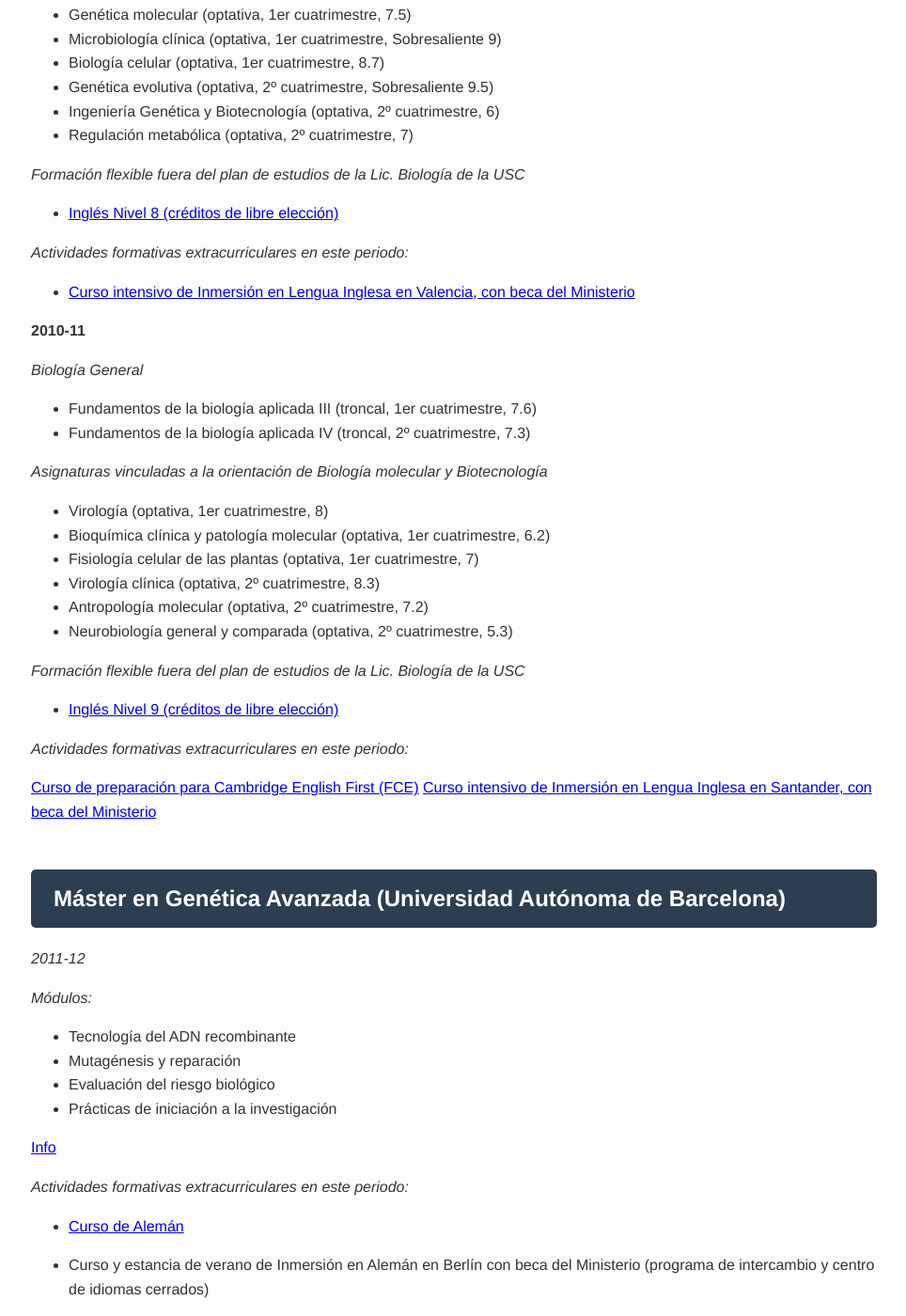
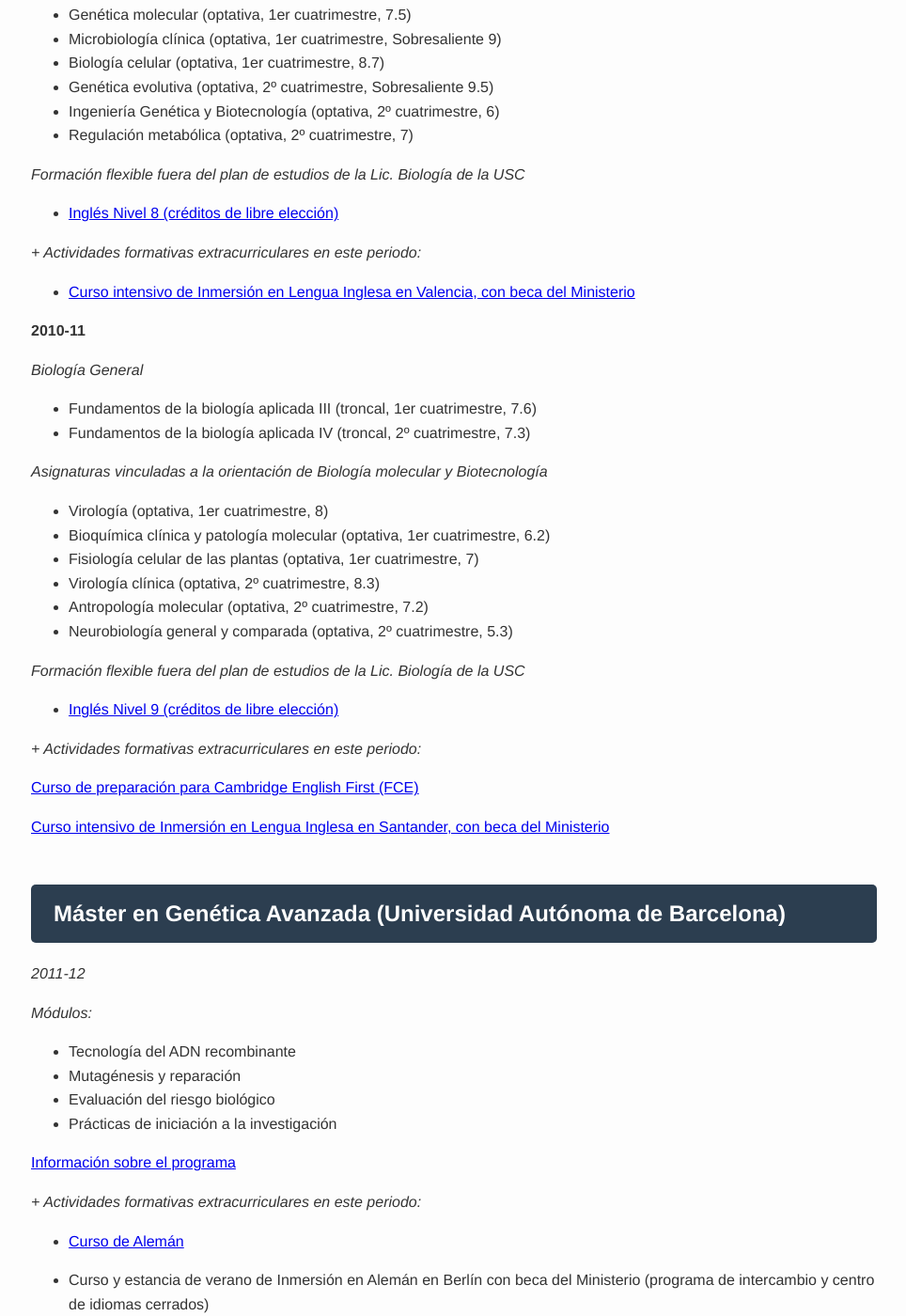
Before and after one commit to albafsanles/albafsanles.github.io, a Jekyll site: the page built from assets/subjects.md, in a window 1280 px wide and 1400 px high, scrolled down 3998 px. Shown: the whole window at 94% size, without its empty margins (157-1121 px from the left). Built offline with Jekyll 4.4.1, drawn with Linux system fonts in a browser that asks for light colours; some of the changed text lies outside the part shown.

Commit message:
Update subjects.md

```diff
--- a/assets/subjects.md
+++ b/assets/subjects.md
@@ -127,7 +127,7 @@ _Formación flexible fuera del plan de estudios de la Lic. Biología de la USC_
 
 
 
-_Actividades formativas extracurriculares en este periodo:_
+_+ Actividades formativas extracurriculares en este periodo:_
 
 - Curso de verano de Inmersión en Lengua Inglesa en Londres (programa de intercambio y centro de idiomas cerrados)
 
@@ -155,7 +155,7 @@ _Formación flexible fuera del plan de estudios de la Lic. Biología de la USC_
 
 
 
-_Actividades formativas extracurriculares en este periodo:_
+_+ Actividades formativas extracurriculares en este periodo:_
 
 - [Curso intensivo de Inmersión en Lengua Inglesa en Valencia, con beca del Ministerio](https://www.uimp.es/actividades-academicas/cursos-de-inmersion-en-ingles/curso-para-estudiantes.html)
 
@@ -181,9 +181,10 @@ _Formación flexible fuera del plan de estudios de la Lic. Biología de la USC_
 
 
 
-_Actividades formativas extracurriculares en este periodo:_
+_+ Actividades formativas extracurriculares en este periodo:_
 
 [Curso de preparación para Cambridge English First (FCE)](https://www.cambridgeenglish.org/exams-and-tests/first/)
+
 [Curso intensivo de Inmersión en Lengua Inglesa en Santander, con beca del Ministerio](https://www.uimp.es/actividades-academicas/cursos-de-inmersion-en-ingles/curso-para-estudiantes.html)
 
 
@@ -196,11 +197,11 @@ _Módulos:_
 - Evaluación del riesgo biológico
 - Prácticas de iniciación a la investigación
 
-[Info](https://www.uab.cat/web/estudiar/la-oferta-de-masteres-oficiales/informacion-general/genetica-avanzada-/-advanced-genetics-1096480309770.html?param1=1345648395418)
+[Información sobre el programa](https://www.uab.cat/web/estudiar/la-oferta-de-masteres-oficiales/informacion-general/genetica-avanzada-/-advanced-genetics-1096480309770.html?param1=1345648395418)
 
 
 
-_Actividades formativas extracurriculares en este periodo:_
+_+ Actividades formativas extracurriculares en este periodo:_
 
 - [Curso de Alemán](https://www.heyidiomes.com/cursos-barcelona/alemany/)
 
@@ -219,11 +220,11 @@ _Módulos:_
 - HIV Research (research visit to Boston - Ragon Institute, Harvard Mass General, MIT)
 - Prácticas de laboratorio de retrovirología
 
-[Info](https://www.uab.cat/web/estudiar/la-oferta-de-masteres-oficiales/informacion-general/patogenesis-y-tratamiento-del-sida-1096480309770.html?param1=1345648393242)
+[Información sobre el programa](https://www.uab.cat/web/estudiar/la-oferta-de-masteres-oficiales/informacion-general/patogenesis-y-tratamiento-del-sida-1096480309770.html?param1=1345648393242)
 
 
 
-_Actividades formativas extracurriculares después de mis estudios de Máster:_
+_+ Actividades formativas extracurriculares después de mis estudios de Máster:_
 
 - [TOEFL Test](https://www.ets.org/toefl.html)
 - [Curso de inmersión de Francés en Dijon, Francia](https://www.fabert.com/etablissement-prive/30275/ALLIANCE-FRAN%C3%87AISE.html)
```
